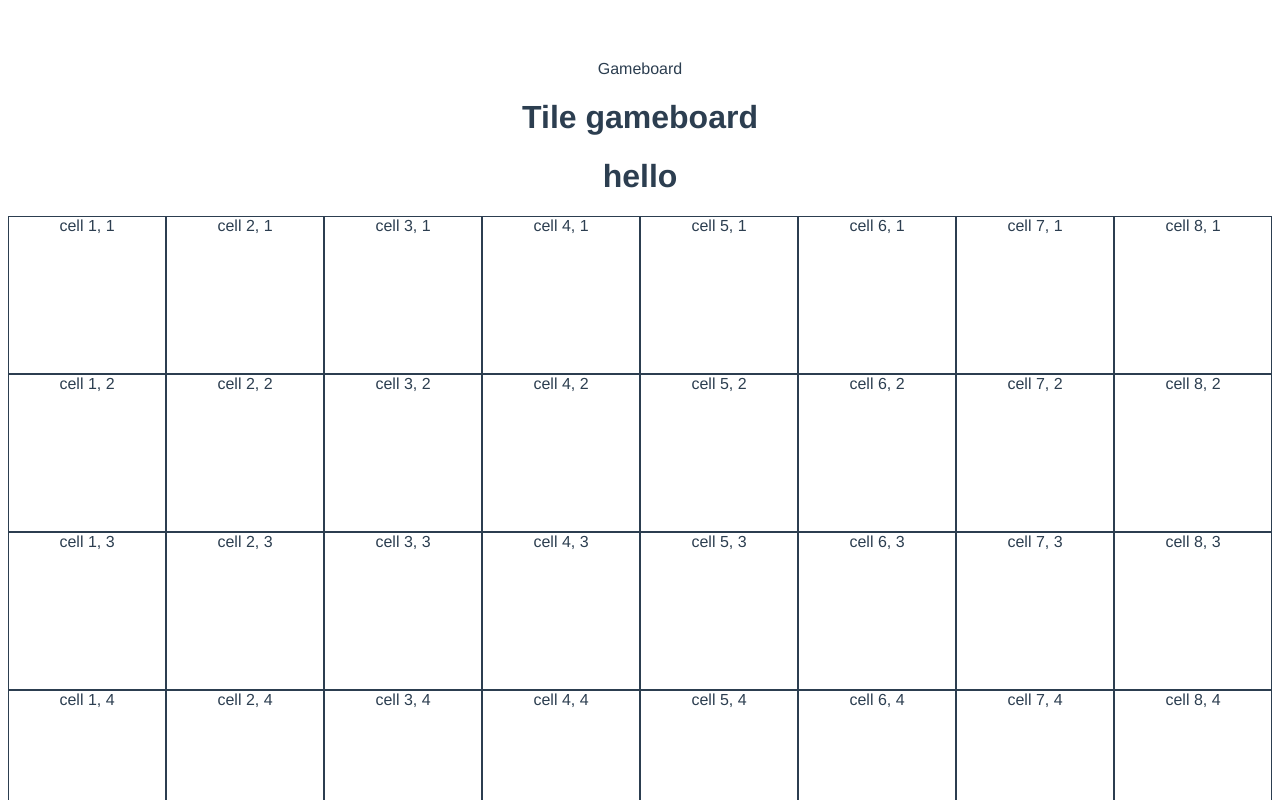
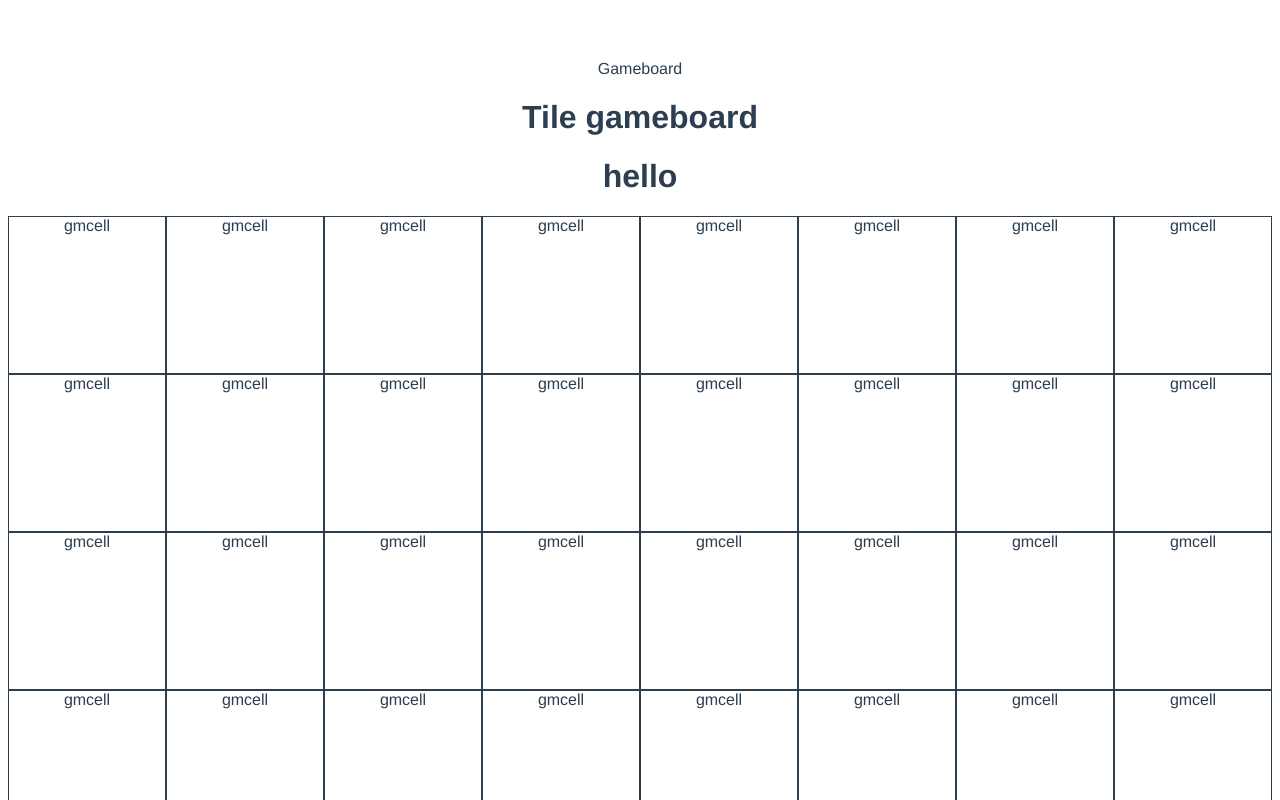
Before and after one commit to thing22-lamblet/webstuff.explore, a Vue app in the folder anim3/: page / in a window 1280 px wide. Shown: the top 800 px of the page. Built offline with nearby package versions, Linux system fonts and the light colour scheme.

Commit message:
Adds do-nothing GameboardCell.vue, this runs

```diff
--- a/anim3/src/components/Gameboard.vue
+++ b/anim3/src/components/Gameboard.vue
@@ -6,7 +6,8 @@
     <div class="boardframe">
         <div v-for='row in boardTileCount.y' :key='row' class='c_row'>
             <div v-for='col in boardTileCount.x' :key='col' class='c_cell'>
-                cell {{ `${row}, ${col}` }}
+                <!-- cell {{ `${row}, ${col}` }} -->
+                <GameboardCell></GameboardCell>
             </div>
         </div>
     </div>
@@ -14,10 +15,15 @@
 </template>
 
 <script>
+import GameboardCell from './GameboardCell.vue'
+
 export default {
   name: 'Gameboard',
   props: {
     msg: String
+  },
+  components: {
+      GameboardCell
   },
   data() {
     return {
--- /dev/null
+++ b/anim3/src/components/GameboardCell.vue
@@ -0,0 +1,8 @@
+<template>
+  <div class="gameboard_cell">
+      gmcell
+  </div>
+</template>
+
+<script>
+</script>
```
Also changed, not shown: 1 other file (tests, documents, lock files or other folders).
